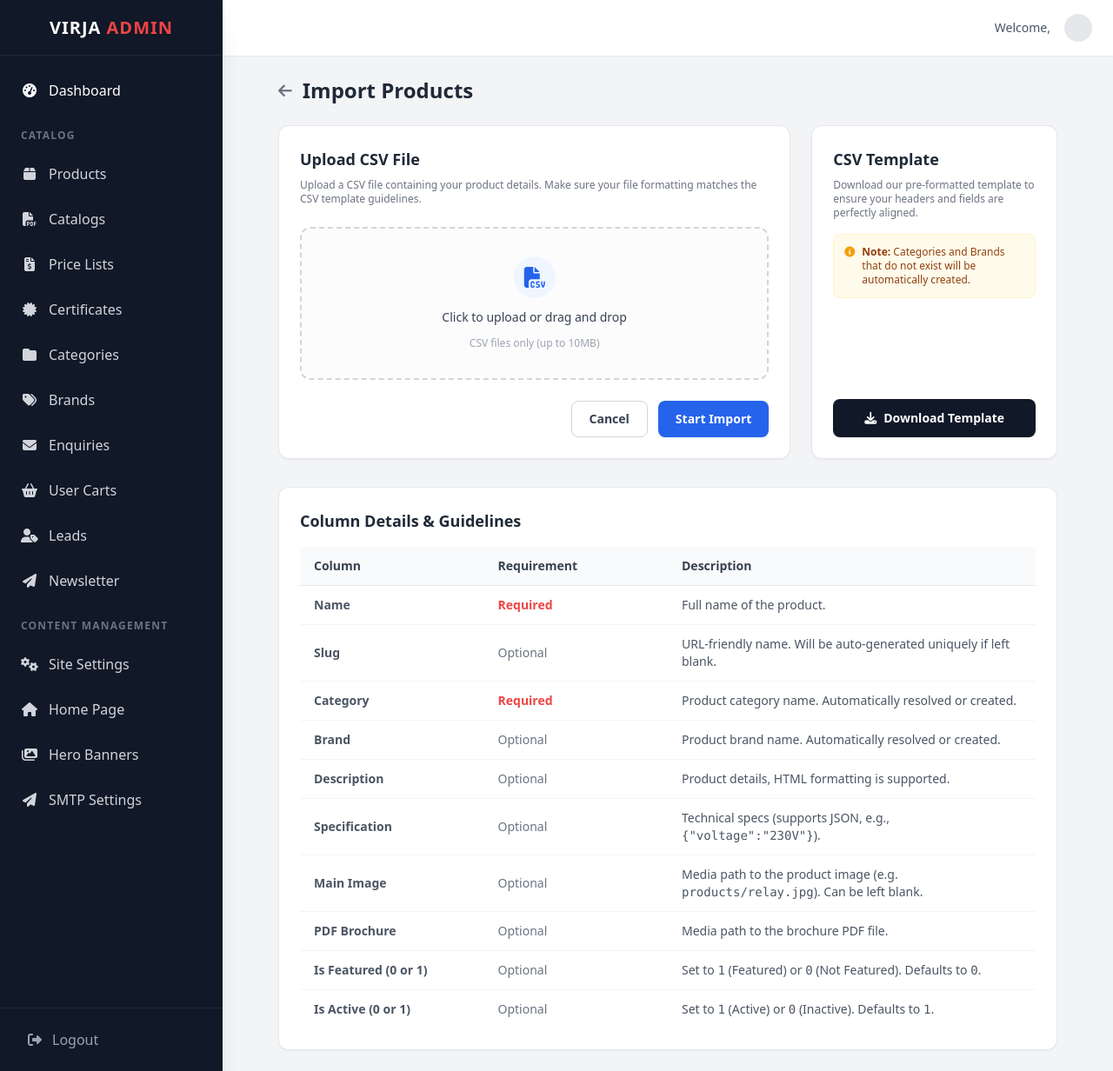
After one commit to jignesh017/virjaproject, a Django app: template dashboard/templates/dashboard/catalog/product_import.html in a window 1280 px wide. The commit adds this page. Shown: the whole page at 87% size. Run offline with Django 5.2, Linux system fonts and the light colour scheme; the template is opened without the code that fills it, so the values that code supplies are empty; some libraries are stand-ins or nearby versions.

Commit message:
add import products functinality

```diff
--- /dev/null
+++ b/dashboard/templates/dashboard/catalog/product_import.html
@@ -0,0 +1,175 @@
+{% extends 'dashboard/base_admin.html' %}
+
+{% block title %}Import Products | Virja Admin{% endblock %}
+
+{% block content %}
+<div class="max-w-4xl mx-auto">
+    <!-- Back Navigation & Title -->
+    <div class="flex items-center gap-3 mb-6">
+        <a href="{% url 'dashboard:product_list' %}" class="text-gray-500 hover:text-gray-800 transition-colors">
+            <i class="fas fa-arrow-left text-lg"></i>
+        </a>
+        <h2 class="text-2xl font-bold text-gray-800">Import Products</h2>
+    </div>
+
+    <div class="grid grid-cols-1 md:grid-cols-3 gap-6">
+        <!-- Main Upload Card -->
+        <div class="md:col-span-2 bg-white rounded-xl shadow-sm border border-gray-200 p-6">
+            <h3 class="text-lg font-semibold text-gray-800 mb-2">Upload CSV File</h3>
+            <p class="text-xs text-gray-500 mb-6">Upload a CSV file containing your product details. Make sure your file formatting matches the CSV template guidelines.</p>
+
+            <form method="POST" enctype="multipart/form-data" class="space-y-6">
+                {% csrf_token %}
+
+                <!-- Dropzone Area -->
+                <div class="border-2 border-dashed border-gray-300 hover:border-blue-500 rounded-xl p-8 text-center transition-colors duration-200 cursor-pointer relative group bg-gray-50/50 hover:bg-blue-50/10">
+                    <input type="file" name="csv_file" id="csv_file" accept=".csv" class="absolute inset-0 w-full h-full opacity-0 cursor-pointer z-10" required>
+                    <div class="space-y-3">
+                        <div class="w-12 h-12 rounded-full bg-blue-50 text-blue-600 flex items-center justify-center mx-auto group-hover:scale-110 transition-transform duration-200">
+                            <i class="fas fa-file-csv text-2xl"></i>
+                        </div>
+                        <div class="text-sm font-medium text-gray-700">
+                            <span>Click to upload</span> or drag and drop
+                        </div>
+                        <p class="text-xs text-gray-400">CSV files only (up to 10MB)</p>
+                    </div>
+                </div>
+
+                <!-- Selected File Info -->
+                <div id="file-info" class="hidden flex items-center justify-between p-3 bg-blue-50 rounded-lg border border-blue-100 text-sm text-blue-700">
+                    <div class="flex items-center gap-2">
+                        <i class="fas fa-file-csv text-lg"></i>
+                        <span id="file-name" class="font-medium truncate max-w-xs">filename.csv</span>
+                    </div>
+                    <button type="button" id="remove-file" class="text-blue-500 hover:text-blue-800 transition-colors">
+                        <i class="fas fa-times-circle"></i>
+                    </button>
+                </div>
+
+                <!-- Actions -->
+                <div class="flex gap-3 justify-end">
+                    <a href="{% url 'dashboard:product_list' %}" class="px-5 py-2.5 rounded-lg border border-gray-300 hover:bg-gray-50 text-gray-700 font-semibold text-sm transition-colors">
+                        Cancel
+                    </a>
+                    <button type="submit" class="px-5 py-2.5 rounded-lg bg-blue-600 hover:bg-blue-700 text-white font-semibold text-sm transition-all shadow-sm">
+                        Start Import
+                    </button>
+                </div>
+            </form>
+        </div>
+
+        <!-- Sidebar / Template Card -->
+        <div class="bg-white rounded-xl shadow-sm border border-gray-200 p-6 flex flex-col justify-between">
+            <div>
+                <h3 class="text-lg font-semibold text-gray-800 mb-2">CSV Template</h3>
+                <p class="text-xs text-gray-500 mb-4">Download our pre-formatted template to ensure your headers and fields are perfectly aligned.</p>
+
+                <div class="p-3 bg-amber-50 rounded-lg border border-amber-100 text-xs text-amber-800 mb-4">
+                    <div class="flex gap-2">
+                        <i class="fas fa-info-circle text-amber-500 mt-0.5"></i>
+                        <div>
+                            <strong>Note:</strong> Categories and Brands that do not exist will be automatically created.
+                        </div>
+                    </div>
+                </div>
+            </div>
+
+            <a href="{% url 'dashboard:product_template_download' %}" class="w-full text-center px-4 py-3 rounded-lg bg-gray-900 hover:bg-black text-white font-semibold text-sm transition-colors flex items-center justify-center gap-2 shadow-sm">
+                <i class="fas fa-download"></i> Download Template
+            </a>
+        </div>
+    </div>
+
+    <!-- Guideline Information Box -->
+    <div class="mt-8 bg-white rounded-xl shadow-sm border border-gray-200 p-6">
+        <h3 class="text-lg font-semibold text-gray-800 mb-4">Column Details & Guidelines</h3>
+        <div class="overflow-x-auto">
+            <table class="min-w-full divide-y divide-gray-200 text-sm">
+                <thead class="bg-gray-50 text-gray-700 font-semibold">
+                    <tr>
+                        <th class="px-4 py-3 text-left w-1/4">Column</th>
+                        <th class="px-4 py-3 text-left w-1/4">Requirement</th>
+                        <th class="px-4 py-3 text-left">Description</th>
+                    </tr>
+                </thead>
+                <tbody class="divide-y divide-gray-100 text-gray-600">
+                    <tr>
+                        <td class="px-4 py-3 font-semibold">Name</td>
+                        <td class="px-4 py-3"><span class="text-red-500 font-bold">Required</span></td>
+                        <td class="px-4 py-3">Full name of the product.</td>
+                    </tr>
+                    <tr>
+                        <td class="px-4 py-3 font-semibold">Slug</td>
+                        <td class="px-4 py-3"><span class="text-gray-500">Optional</span></td>
+                        <td class="px-4 py-3">URL-friendly name. Will be auto-generated uniquely if left blank.</td>
+                    </tr>
+                    <tr>
+                        <td class="px-4 py-3 font-semibold">Category</td>
+                        <td class="px-4 py-3"><span class="text-red-500 font-bold">Required</span></td>
+                        <td class="px-4 py-3">Product category name. Automatically resolved or created.</td>
+                    </tr>
+                    <tr>
+                        <td class="px-4 py-3 font-semibold">Brand</td>
+                        <td class="px-4 py-3"><span class="text-gray-500">Optional</span></td>
+                        <td class="px-4 py-3">Product brand name. Automatically resolved or created.</td>
+                    </tr>
+                    <tr>
+                        <td class="px-4 py-3 font-semibold">Description</td>
+                        <td class="px-4 py-3"><span class="text-gray-500">Optional</span></td>
+                        <td class="px-4 py-3">Product details, HTML formatting is supported.</td>
+                    </tr>
+                    <tr>
+                        <td class="px-4 py-3 font-semibold">Specification</td>
+                        <td class="px-4 py-3"><span class="text-gray-500">Optional</span></td>
+                        <td class="px-4 py-3">Technical specs (supports JSON, e.g., <code>{"voltage":"230V"}</code>).</td>
+                    </tr>
+                    <tr>
+                        <td class="px-4 py-3 font-semibold">Main Image</td>
+                        <td class="px-4 py-3"><span class="text-gray-500">Optional</span></td>
+                        <td class="px-4 py-3">Media path to the product image (e.g. <code>products/relay.jpg</code>). Can be left blank.</td>
+                    </tr>
+                    <tr>
+                        <td class="px-4 py-3 font-semibold">PDF Brochure</td>
+                        <td class="px-4 py-3"><span class="text-gray-500">Optional</span></td>
+                        <td class="px-4 py-3">Media path to the brochure PDF file.</td>
+                    </tr>
+                    <tr>
+                        <td class="px-4 py-3 font-semibold">Is Featured (0 or 1)</td>
+                        <td class="px-4 py-3"><span class="text-gray-500">Optional</span></td>
+                        <td class="px-4 py-3">Set to <code>1</code> (Featured) or <code>0</code> (Not Featured). Defaults to <code>0</code>.</td>
+                    </tr>
+                    <tr>
+                        <td class="px-4 py-3 font-semibold">Is Active (0 or 1)</td>
+                        <td class="px-4 py-3"><span class="text-gray-500">Optional</span></td>
+                        <td class="px-4 py-3">Set to <code>1</code> (Active) or <code>0</code> (Inactive). Defaults to <code>1</code>.</td>
+                    </tr>
+                </tbody>
+            </table>
+        </div>
+    </div>
+</div>
+
+<script>
+    document.addEventListener('DOMContentLoaded', function() {
+        const fileInput = document.getElementById('csv_file');
+        const fileInfo = document.getElementById('file-info');
+        const fileName = document.getElementById('file-name');
+        const removeFile = document.getElementById('remove-file');
+
+        fileInput.addEventListener('change', function() {
+            if (fileInput.files.length > 0) {
+                const file = fileInput.files[0];
+                fileName.textContent = file.name;
+                fileInfo.classList.remove('hidden');
+            } else {
+                fileInfo.classList.add('hidden');
+            }
+        });
+
+        removeFile.addEventListener('click', function() {
+            fileInput.value = '';
+            fileInfo.classList.add('hidden');
+        });
+    });
+</script>
+{% endblock %}
--- a/dashboard/templates/dashboard/catalog/product_list.html
+++ b/dashboard/templates/dashboard/catalog/product_list.html
@@ -9,6 +9,10 @@
         <button id="btn-bulk-delete" class="hidden bg-red-600 hover:bg-red-700 text-white font-bold py-2 px-4 rounded transition flex items-center gap-2 whitespace-nowrap shadow-sm">
             <i class="fas fa-trash"></i> Delete Selected (<span id="selected-count">0</span>)
         </button>
+        <a href="{% url 'dashboard:product_import' %}"
+            class="bg-gray-100 hover:bg-gray-200 text-gray-800 font-bold py-2 px-4 rounded transition border border-gray-300 flex items-center gap-2 whitespace-nowrap shadow-sm">
+            <i class="fas fa-file-import"></i> Import
+        </a>
         <a href="{% url 'dashboard:product_create' %}"
             class="bg-blue-600 hover:bg-blue-700 text-white font-bold py-2 px-4 rounded transition flex items-center gap-2 whitespace-nowrap shadow-sm">
             <i class="fas fa-plus"></i> Add Product
--- a/dashboard/urls.py
+++ b/dashboard/urls.py
@@ -49,6 +49,8 @@ urlpatterns = [
     path('products/', views.product_list, name='product_list'),
     path('products/add/', views.product_create, name='product_create'),
     path('products/bulk-delete/', views.product_bulk_delete, name='product_bulk_delete'),
+    path('products/import/', views.product_import, name='product_import'),
+    path('products/template/', views.product_template_download, name='product_template_download'),
     path('products/<int:pk>/edit/', views.product_edit, name='product_edit'),
     path('products/<int:pk>/delete/', views.product_delete, name='product_delete'),
 
```
Also changed, not shown: dashboard/views.py (+175 -2 lines), db.sqlite3, media/products/relay.jpg (added).
